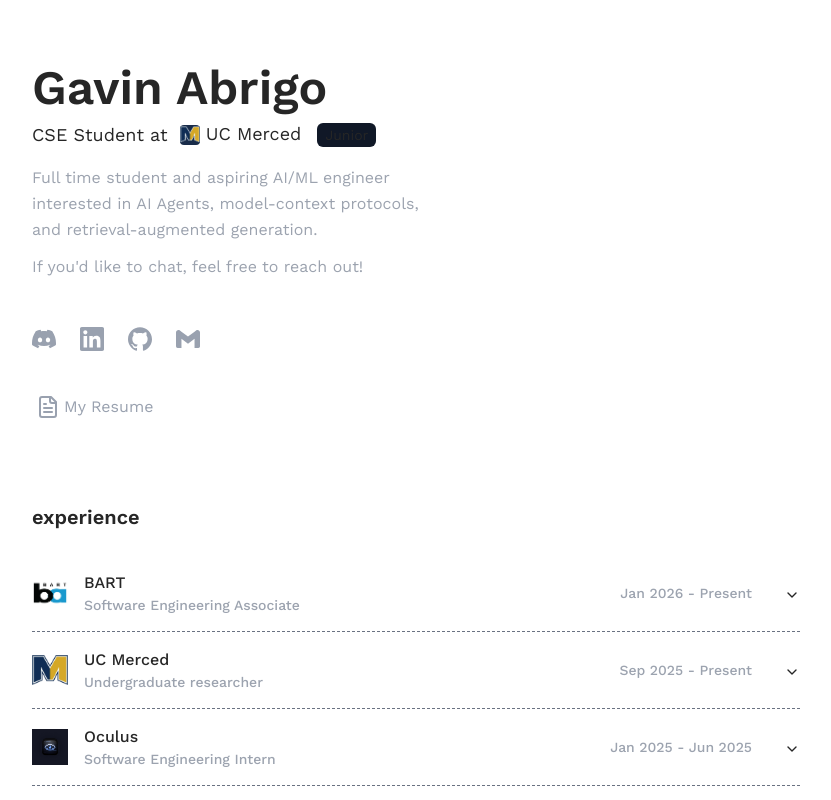
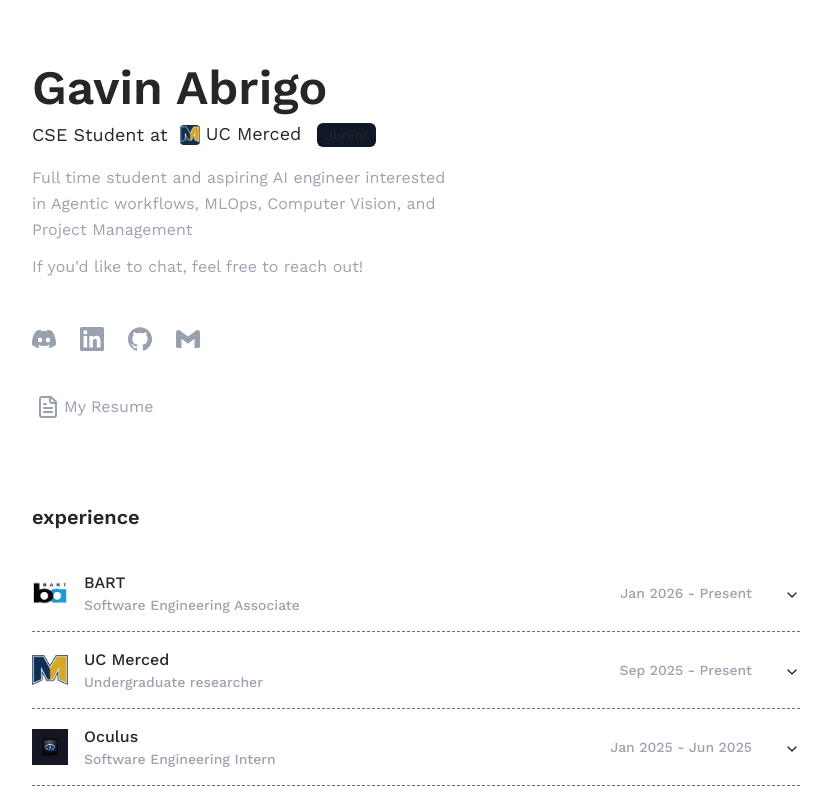
Before and after one commit to gav-ip/personal-website, a Next.js app: page / in a window 1280 px wide. Shown: the top 800 px of the page, without its empty margins (224-1055 px from the left). Built offline with nearby package versions, Linux system fonts and the light colour scheme.

Commit message:
updating hero description under name to include new interests

```diff
--- a/src/app/components/hero.tsx
+++ b/src/app/components/hero.tsx
@@ -62,7 +62,7 @@ export default function Hero() {
           </a>
           <span className="bg-[#101827] text-white-500 mt-2 sm:mt-0 sm:ml-4 rounded-md px-2 py-0.5 text-xs sm:text-sm self-start sm:self-auto">Junior</span>
         </h2>
-        <p className="text-[#9CA3AF] mb-3 text-sm sm:text-base leading-relaxed">Full time student and aspiring AI/ML engineer interested in AI Agents, model-context protocols, and retrieval-augmented generation.</p>
+        <p className="text-[#9CA3AF] mb-3 text-sm sm:text-base leading-relaxed">Full time student and aspiring AI engineer interested in Agentic workflows, MLOps, Computer Vision, and Project Management </p>
         <p className="text-[#9CA3AF] mb-4 sm:mb-6 text-sm sm:text-base">If you&apos;d like to chat, feel free to reach out!</p>
         <div className="flex flex-row gap-4 sm:gap-6 justify-start">
           {socials.map((social) => (
```
